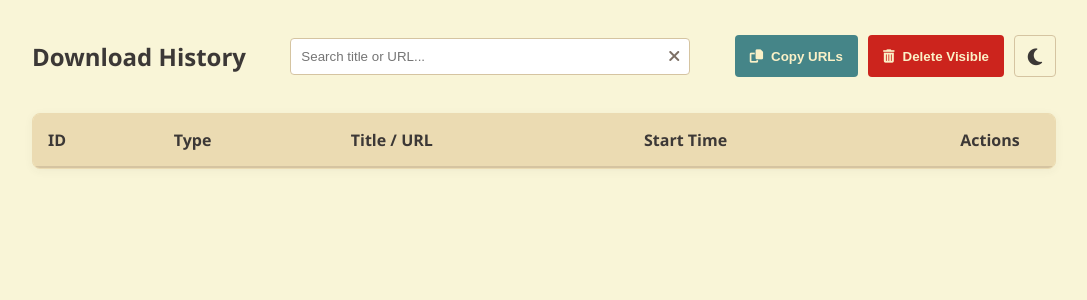
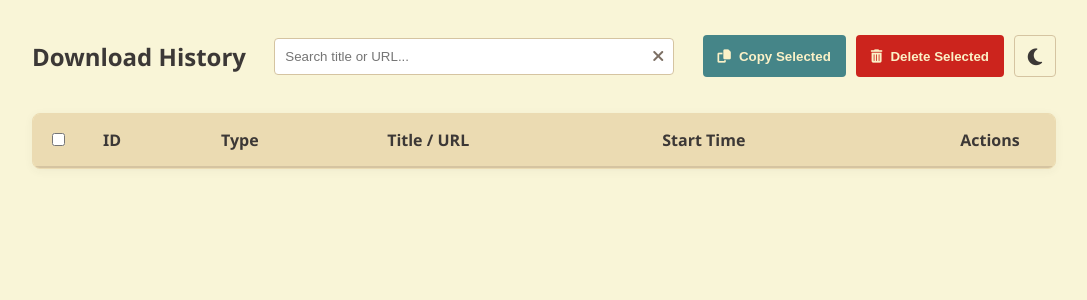
Before and after one commit to Zen-Path/flexycon, a Python web app: template dotfiles/src/scripts/media_server/templates/dashboard.html in a window 1280 px wide. Shown: the top 300 px of the page, without its empty margins (96-1183 px from the left). Run offline with Jinja, Linux system fonts and the light colour scheme; the template is opened without the code that fills it, so the values that code supplies are empty.

Commit message:
feat: add checkboxes for entry selection to media_server

```diff
--- a/dotfiles/src/scripts/media_server/static/css/dashboard.css
+++ b/dotfiles/src/scripts/media_server/static/css/dashboard.css
@@ -273,6 +273,10 @@ th.active {
 }
 
 /* --- Columns --- */
+.col-check {
+    width: 25px;
+}
+
 .col-id {
     width: 50px;
     color: var(--text-muted);
--- a/dotfiles/src/scripts/media_server/static/js/dashboard.js
+++ b/dotfiles/src/scripts/media_server/static/js/dashboard.js
@@ -1,5 +1,6 @@
 function addRowToData(item, isNew) {
     item.isNew = isNew;
+    item.selected = false; // Initialize selection state
     allData.unshift(item);
 }
 
@@ -72,6 +73,9 @@ function renderTable() {
                 : `<span class="title-text">${row.url}</span>`;
 
         tr.innerHTML = `
+        <td class="col-check">
+            <input type="checkbox" class="row-checkbox" ${row.selected ? "checked" : ""} onchange="toggleRowSelect(${row.id}, this.checked)">
+        </td>
         <td class="col-id">#${row.id}</td>
         <td class="col-type">${getIconHtml(row.media_type)}</td>
         <td class="col-title"><a href="${row.url}" target="_blank">${titleDisplay}</a></td>
@@ -86,6 +90,49 @@ function renderTable() {
         </td>
     `;
         tableBody.appendChild(tr);
+    });
+}
+
+// SELECTION LOGIC
+function toggleRowSelect(id, isChecked) {
+    const item = allData.find((r) => r.id === id);
+    if (item) item.selected = isChecked;
+
+    // Uncheck header "select all" if any row is unchecked manually
+    if (!isChecked) {
+        document.getElementById("selectAll").checked = false;
+    }
+}
+
+function toggleSelectAll(isChecked) {
+    const searchTerm = document
+        .getElementById("searchInput")
+        .value.toLowerCase();
+
+    allData.forEach((row) => {
+        const displayText = (row.title || row.url).toLowerCase();
+        // Only affect rows that are currently visible in the search
+        if (displayText.includes(searchTerm)) {
+            row.selected = isChecked;
+        }
+    });
+    renderTable();
+}
+
+/**
+ * Helper to get items to act upon.
+ * Priorities: 1. Checked items, 2. Visible items (if nothing checked)
+ */
+function getProcessableItems() {
+    const selectedItems = allData.filter((row) => row.selected);
+    if (selectedItems.length > 0) return selectedItems;
+
+    const searchTerm = document
+        .getElementById("searchInput")
+        .value.toLowerCase();
+    return allData.filter((row) => {
+        const displayText = (row.title || row.url).toLowerCase();
+        return displayText.includes(searchTerm);
     });
 }
 
@@ -119,6 +166,8 @@ function updateSortHeaders() {
 function filterTable() {
     const input = document.getElementById("searchInput");
     const clearBtn = document.getElementById("clearBtn");
+    // Reset select all check when filtering
+    document.getElementById("selectAll").checked = false;
 
     // Show X if text exists
     if (input.value.length > 0) {
@@ -138,29 +187,20 @@ function clearSearch() {
 
 // COPY
 function copyVisibleUrls() {
-    // Calculate currently visible items (Reuse search logic)
-    const searchTerm = document
-        .getElementById("searchInput")
-        .value.toLowerCase();
+    const itemsToCopy = getProcessableItems();
 
-    const visibleItems = allData.filter((row) => {
-        const displayText = (row.title || row.url).toLowerCase();
-        return displayText.includes(searchTerm);
-    });
-
-    if (visibleItems.length === 0) {
-        alert("No visible URLs to copy.");
+    if (itemsToCopy.length === 0) {
+        alert("No URLs selected or visible to copy.");
         return;
     }
 
-    // Extract URLs and join with newline
-    const urlList = visibleItems.map((item) => item.url).join("\n");
+    const urlList = itemsToCopy.map((item) => item.url).join("\n");
 
     // Copy to clipboard
     navigator.clipboard
         .writeText(urlList)
         .then(() => {
-            alert(`Copied ${visibleItems.length} URLs to clipboard!`);
+            alert(`Copied ${itemsToCopy.length} URLs to clipboard!`);
         })
         .catch((err) => {
             console.error("Failed to copy: ", err);
@@ -231,28 +271,21 @@ function deleteEntry(id) {
 }
 
 function deleteVisible() {
-    // 1. Calculate currently visible IDs
-    const searchTerm = document
-        .getElementById("searchInput")
-        .value.toLowerCase();
-    const visibleItems = allData.filter((row) => {
-        const displayText = (row.title || row.url).toLowerCase();
-        return displayText.includes(searchTerm);
-    });
+    const itemsToDelete = getProcessableItems();
 
-    if (visibleItems.length === 0) {
-        alert("No items visible to delete.");
+    if (itemsToDelete.length === 0) {
+        alert("No items selected or visible to delete.");
         return;
     }
 
     if (
         !confirm(
-            `Delete all ${visibleItems.length} visible entries? This cannot be undone.`
+            `Delete all ${itemsToDelete.length} selected/visible entries?  This cannot be undone.`
         )
     )
         return;
 
-    const ids = visibleItems.map((item) => item.id);
+    const ids = itemsToDelete.map((item) => item.id);
 
     fetch("/api/delete_bulk", {
         method: "POST",
@@ -263,9 +296,10 @@ function deleteVisible() {
         body: JSON.stringify({ ids: ids }),
     })
         .then((res) => res.json())
-        .then((data) => {
+        .then(() => {
             // Remove deleted IDs from local memory
             allData = allData.filter((item) => !ids.includes(item.id));
+            document.getElementById("selectAll").checked = false;
             renderTable();
         });
 }
@@ -343,4 +377,6 @@ document.addEventListener("DOMContentLoaded", () => {
     window.filterTable = filterTable;
     window.clearSearch = clearSearch;
     window.sortTable = sortTable;
+    window.toggleRowSelect = toggleRowSelect;
+    window.toggleSelectAll = toggleSelectAll;
 });
--- a/dotfiles/src/scripts/media_server/templates/dashboard.html
+++ b/dotfiles/src/scripts/media_server/templates/dashboard.html
@@ -36,11 +36,11 @@
 
             <div class="button-group">
                 <button class="btn-base copy-btn" onclick="copyVisibleUrls()">
-                    <i class="fa-solid fa-copy"></i> Copy URLs
+                    <i class="fa-solid fa-copy"></i> Copy Selected
                 </button>
 
                 <button class="btn-base danger-btn" onclick="deleteVisible()">
-                    <i class="fa-solid fa-trash-can"></i> Delete Visible
+                    <i class="fa-solid fa-trash-can"></i> Delete Selected
                 </button>
 
                 <button id="themeToggle" class="btn-base theme-toggle">
@@ -52,6 +52,12 @@
         <table id="dataTable">
             <thead>
                 <tr>
+                    <th class="col-check">
+                        <input
+                            type="checkbox"
+                            id="selectAll"
+                            onclick="toggleSelectAll(this.checked)" />
+                    </th>
                     <th id="th-id" onclick="sortTable('id')">ID</th>
                     <th id="th-media_type" onclick="sortTable('media_type')">
                         Type
```
